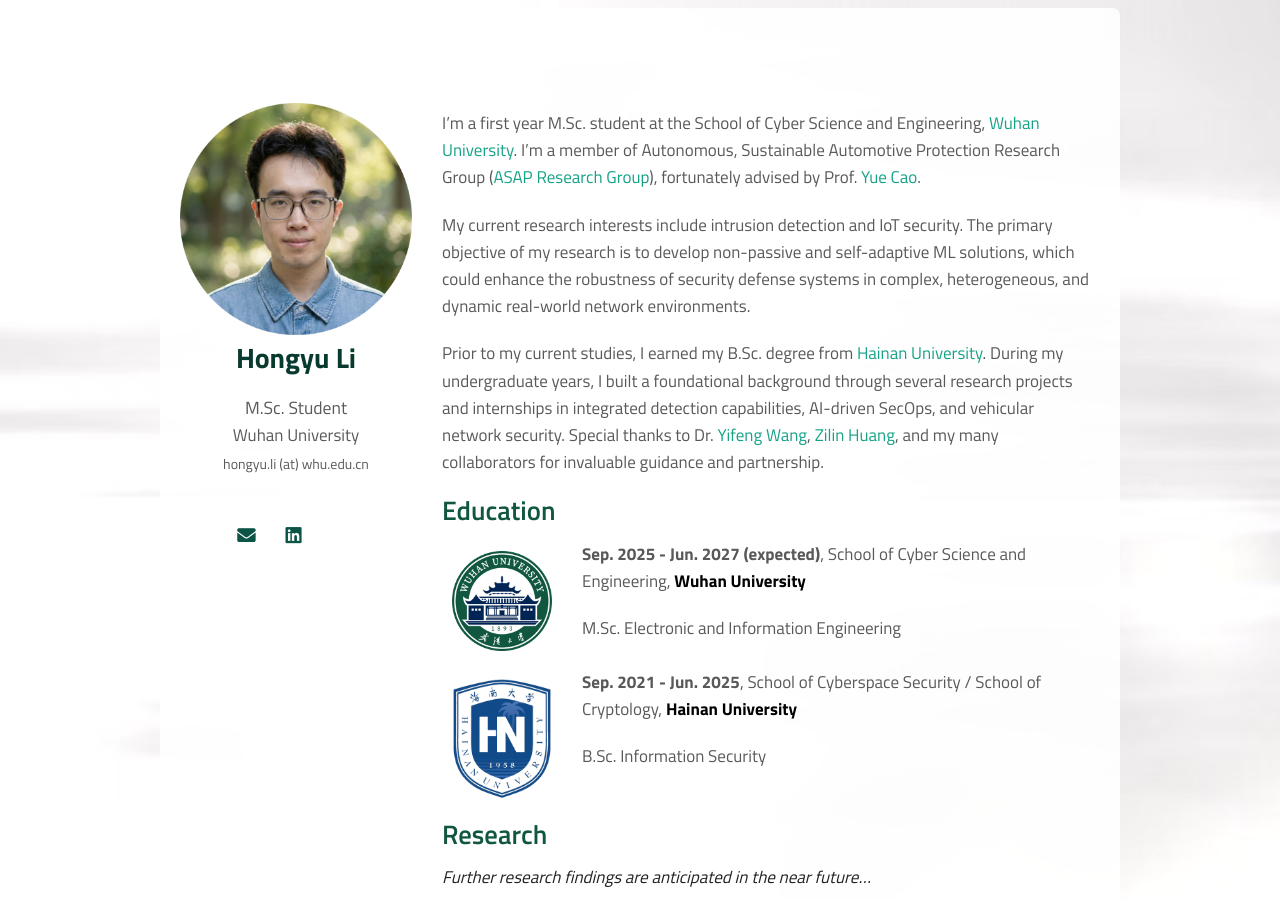
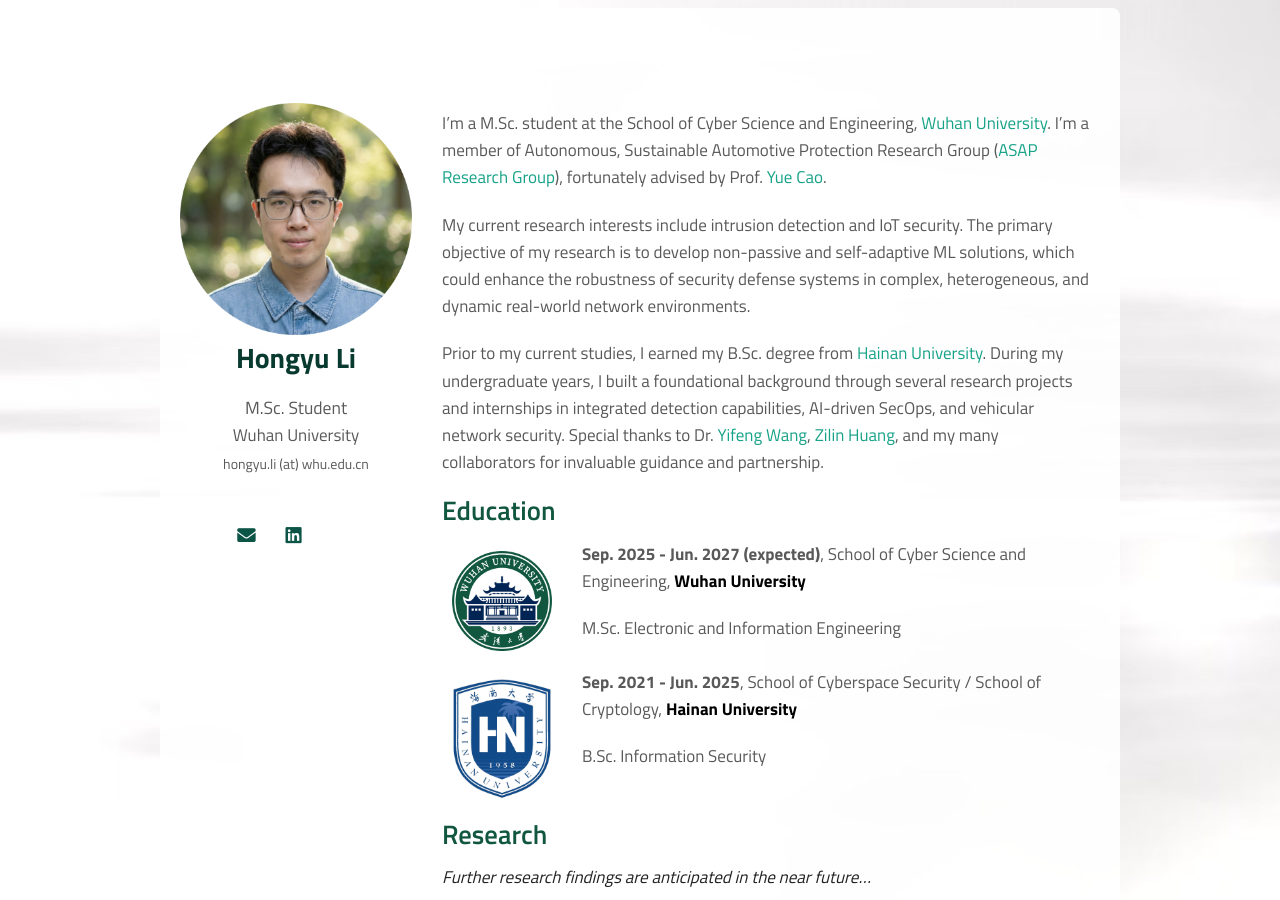
Before and after one commit to hueyleee/hueyleee.github.io, a Jekyll site: the page built from index.md, in a window 1280 px wide and 900 px high. Built offline with Jekyll 4.4.1, drawn with Linux system fonts in a browser that asks for light colours; nearby versions of some CDN libraries; a style sheet for code colours, icons or effects is not loaded; some of the changed text lies outside the part shown.

Commit message:
Information updated

```diff
--- a/index.md
+++ b/index.md
@@ -2,7 +2,7 @@
 layout: homepage
 ---
 
-I'm a first year M.Sc. student at the School of Cyber Science and Engineering, [Wuhan University](https://en.whu.edu.cn/). I'm a member of Autonomous, Sustainable Automotive Protection Research Group ([ASAP Research Group](https://yuecaowix.wixsite.com/yuecao)), fortunately advised by Prof. [Yue Cao](https://scholar.google.com/citations?hl=en&user=lckgBe4AAAAJ).
+I'm a M.Sc. student at the School of Cyber Science and Engineering, [Wuhan University](https://en.whu.edu.cn/). I'm a member of Autonomous, Sustainable Automotive Protection Research Group ([ASAP Research Group](https://yuecaowix.wixsite.com/yuecao)), fortunately advised by Prof. [Yue Cao](https://scholar.google.com/citations?hl=en&user=lckgBe4AAAAJ).
 
 My current research interests include intrusion detection and IoT security. The primary objective of my research is to develop non-passive and self-adaptive ML solutions, which could enhance the robustness of security defense systems in complex, heterogeneous, and dynamic real-world network environments.
 
```
Also changed, not shown: other parts of index.md (+1 -1 lines), 1 other file.
